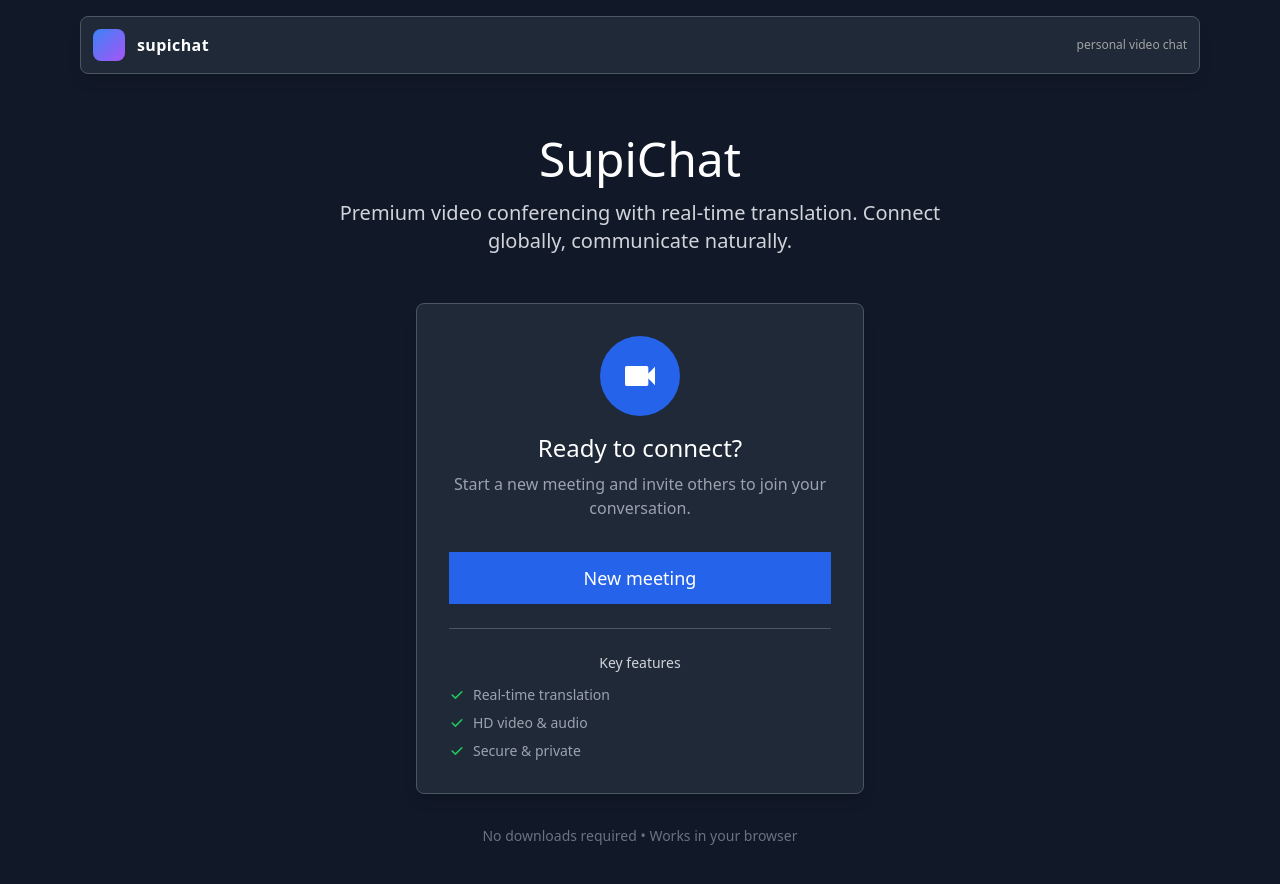
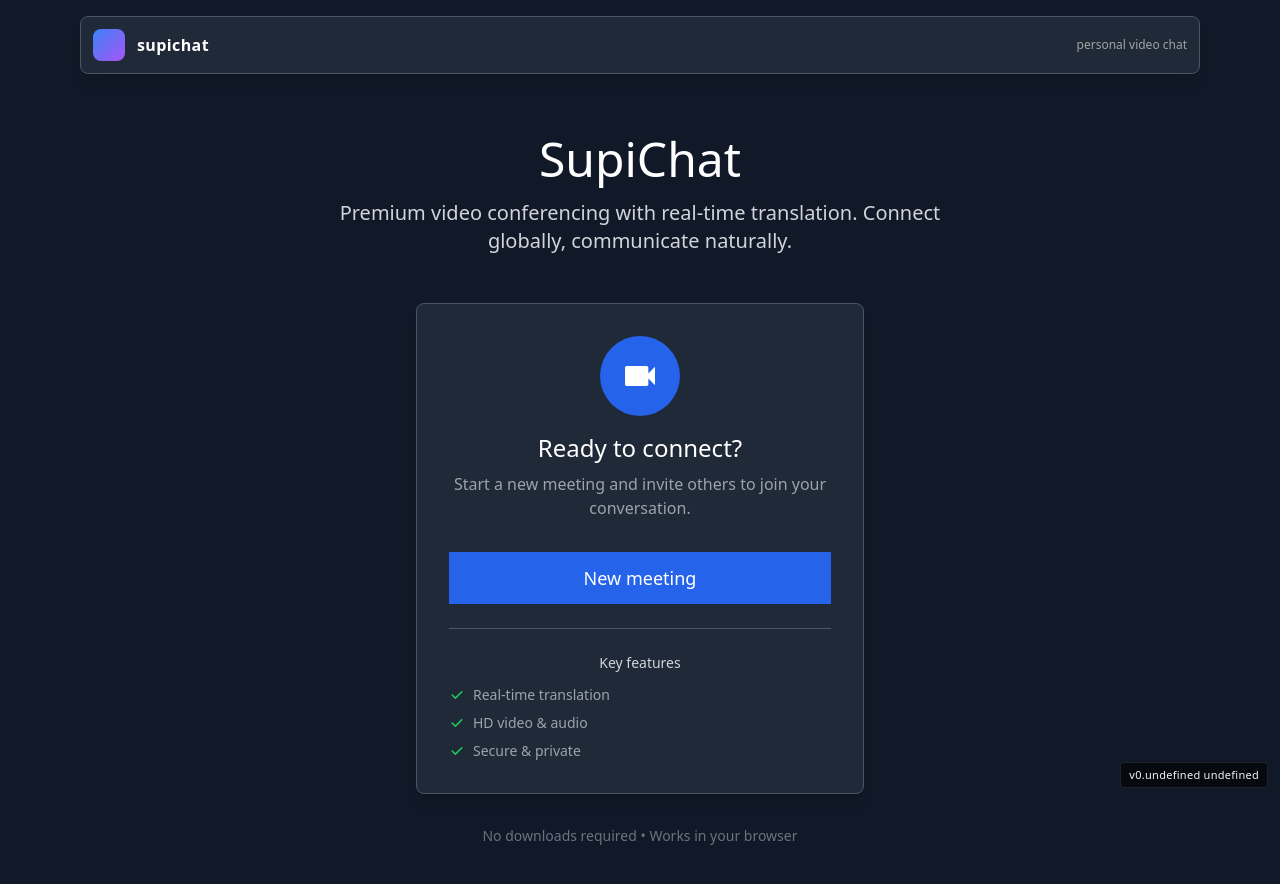
Before and after one commit to flamingice/supichat, a Next.js app in the folder apps/web/: page / in a window 1280 px wide. Shown: the top 884 px of the page. Built offline with nearby package versions, Linux system fonts and the light colour scheme.

Commit message:
feat(version): global bottom-right version badge; auto-generate version.json with timestamp on dev/build

```diff
--- a/apps/web/package.json
+++ b/apps/web/package.json
@@ -3,9 +3,9 @@
   "private": true,
   "type": "module",
   "scripts": {
-    "dev": "next dev -p 3000",
-    "build": "next build",
-    "start": "next start -p 3000",
+  "dev": "node scripts/gen-version.mjs && next dev -p 3000",
+  "build": "node scripts/gen-version.mjs && next build",
+  "start": "next start -p 3000",
     "start:prod": "node .next/standalone/server.js",
     "lint": "next lint",
     "test": "vitest",
--- a/apps/web/src/app/layout.tsx
+++ b/apps/web/src/app/layout.tsx
@@ -1,5 +1,6 @@
 import './globals.css';
 import type { ReactNode } from 'react';
+import { getVersion } from '@/lib/version';
 
 export const metadata = {
   title: 'SupiChat',
@@ -7,6 +8,7 @@ export const metadata = {
 };
 
 export default function RootLayout({ children }: { children: ReactNode }) {
+  const v = getVersion();
   return (
     <html lang="en">
       <body className="min-h-screen">
@@ -20,6 +22,11 @@ export default function RootLayout({ children }: { children: ReactNode }) {
           </header>
           {children}
         </div>
+        <div className="fixed bottom-3 right-3 z-50 select-none">
+          <div className="px-2 py-1 rounded bg-black/60 text-[11px] text-gray-100 border border-white/10 tracking-wide">
+            {v ? `v0.${v.version} ${v.timestamp}` : 'v0.0 dev'}
+          </div>
+        </div>
       </body>
     </html>
   );
--- /dev/null
+++ b/apps/web/src/lib/version.ts
@@ -0,0 +1,13 @@
+export type VersionInfo = { version: number; timestamp: string; iso: string };
+
+let cached: VersionInfo | null = null;
+export function getVersion(): VersionInfo | null {
+  if (cached) return cached;
+  try {
+    // eslint-disable-next-line @typescript-eslint/no-var-requires
+    cached = require('../version.json');
+    return cached;
+  } catch {
+    return null;
+  }
+}
```
Also changed, not shown: apps/web/scripts/gen-version.mjs (added, +26 -0 lines).
